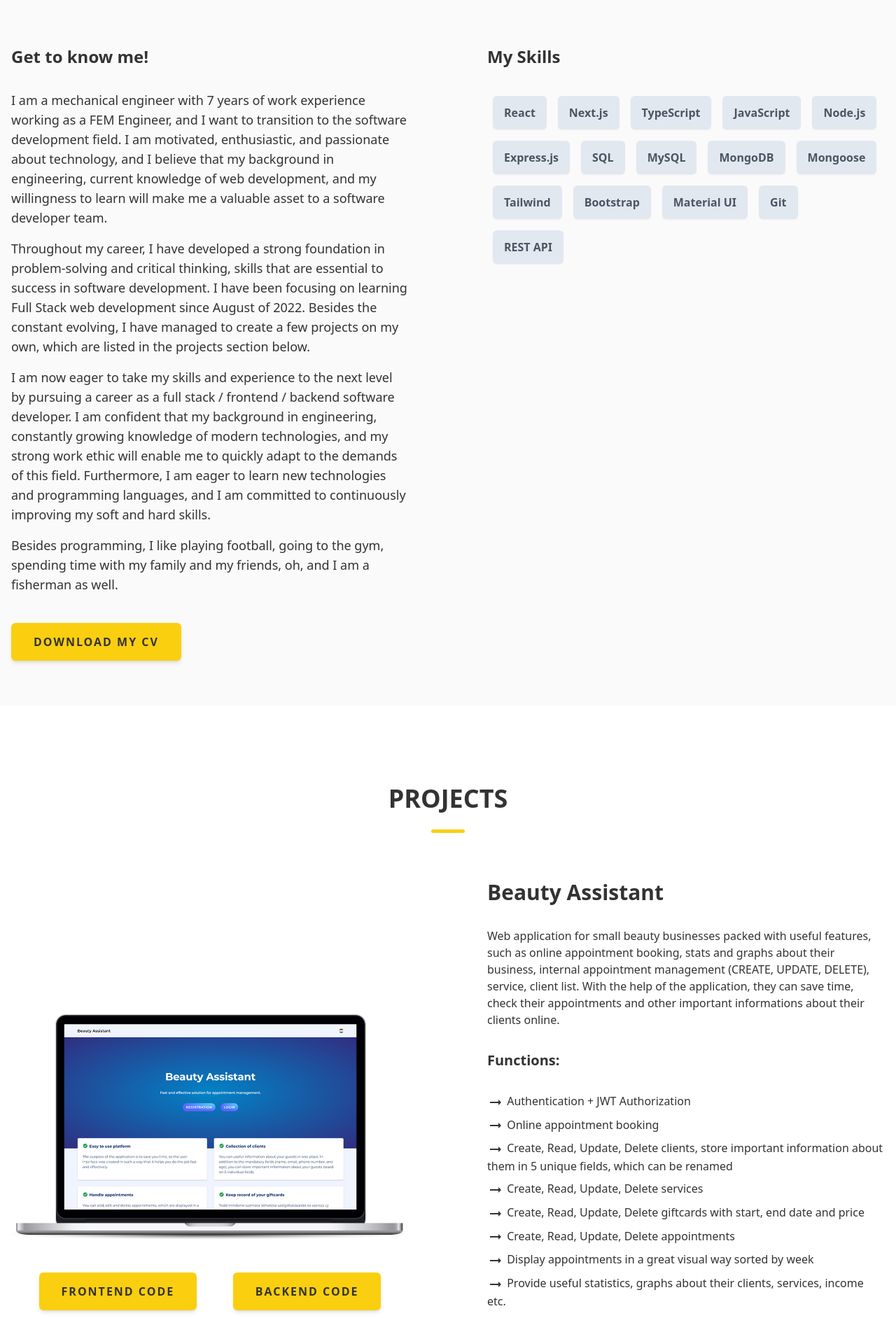
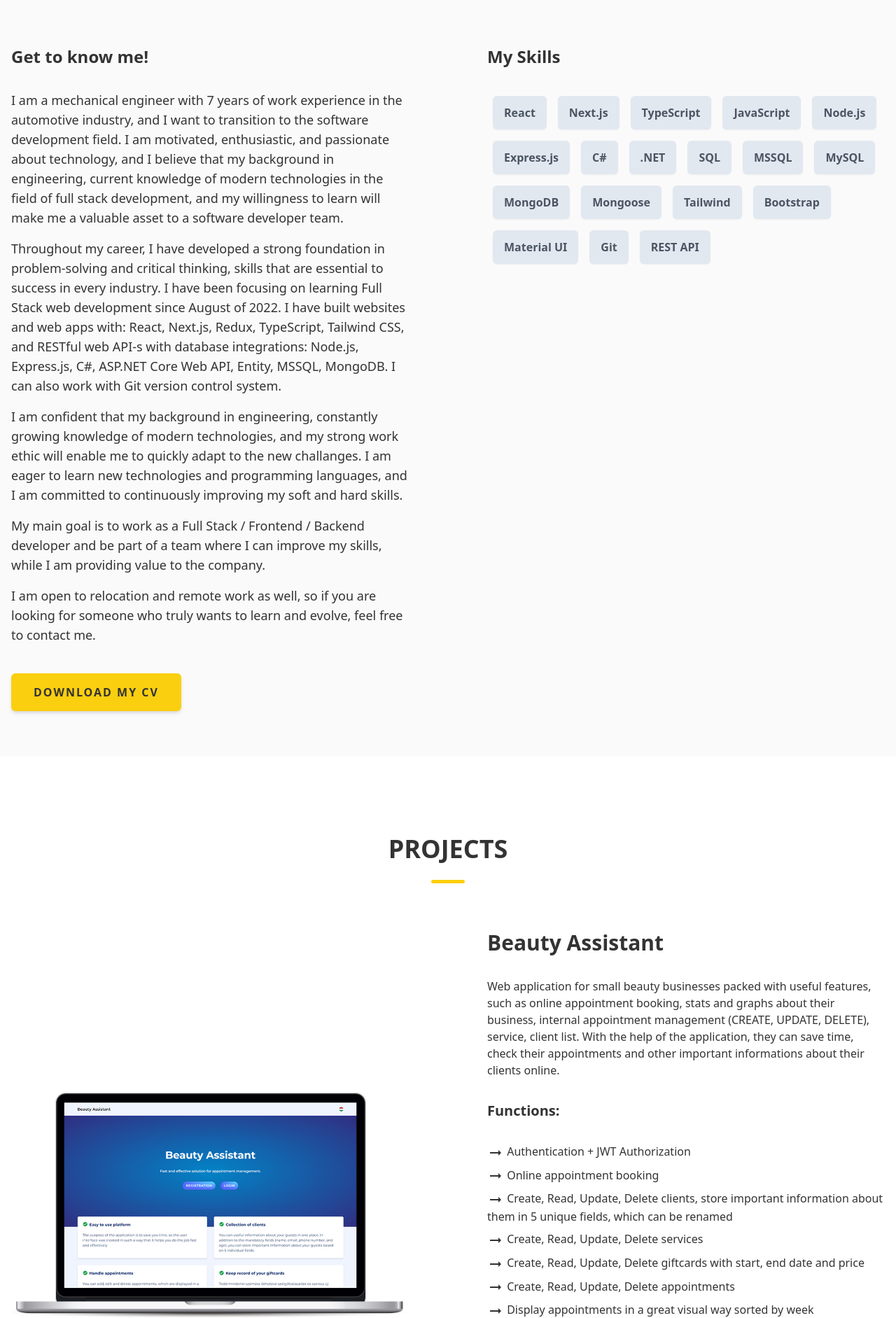
Before and after one commit to balazscsordas/portfolio-client, a Next.js app: page / in a window 1280 px wide. Shown: the part 983-2866 px from the top of the page at 70% size. Built offline with nearby package versions, Linux system fonts and the light colour scheme.

Commit message:
about me text changes

```diff
--- a/src/components/aboutMe/AboutMe.tsx
+++ b/src/components/aboutMe/AboutMe.tsx
@@ -4,10 +4,11 @@ const AboutMe = () => {
     return (
         <section>
             <h3 className="font-bold text-2xl mb-8">Get to know me!</h3>
-            <p className="my-4 text-lg">I am a mechanical engineer with 7 years of work experience working as a FEM Engineer, and I want to transition to the software development field. I am motivated, enthusiastic, and passionate about technology, and I believe that my background in engineering, current knowledge of web development, and my willingness to learn will make me a valuable asset to a software developer team.</p>
-            <p className="my-4 text-lg">Throughout my career, I have developed a strong foundation in problem-solving and critical thinking, skills that are essential to success in software development. I have been focusing on learning Full Stack web development since August of 2022. Besides the constant evolving, I have managed to create a few projects on my own, which are listed in the projects section below.</p>
-            <p className="my-4 text-lg">I am now eager to take my skills and experience to the next level by pursuing a career as a full stack / frontend / backend software developer. I am confident that my background in engineering, constantly growing knowledge of modern technologies, and my strong work ethic will enable me to quickly adapt to the demands of this field. Furthermore, I am eager to learn new technologies and programming languages, and I am committed to continuously improving my soft and hard skills.</p>
-            <p className="my-4 text-lg">Besides programming, I like playing football, going to the gym, spending time with my family and my friends, oh, and I am a fisherman as well.</p>
+            <p className="my-4 text-lg">I am a mechanical engineer with 7 years of work experience in the automotive industry, and I want to transition to the software development field. I am motivated, enthusiastic, and passionate about technology, and I believe that my background in engineering, current knowledge of modern technologies in the field of full stack development, and my willingness to learn will make me a valuable asset to a software developer team.</p>
+            <p className="my-4 text-lg">Throughout my career, I have developed a strong foundation in problem-solving and critical thinking, skills that are essential to success in every industry. I have been focusing on learning Full Stack web development since August of 2022. I have built websites and web apps with: React, Next.js, Redux, TypeScript, Tailwind CSS, and RESTful web API-s with database integrations: Node.js, Express.js, C#, ASP.NET Core Web API, Entity, MSSQL, MongoDB. I can also work with Git version control system.</p>
+            <p className="my-4 text-lg">I am confident that my background in engineering, constantly growing knowledge of modern technologies, and my strong work ethic will enable me to quickly adapt to the new challanges. I am eager to learn new technologies and programming languages, and I am committed to continuously improving my soft and hard skills.</p>
+            <p className="my-4 text-lg">My main goal is to work as a Full Stack / Frontend / Backend developer and be part of a team where I can improve my skills, while I am providing value to the company.</p>
+            <p className="my-4 text-lg">I am open to relocation and remote work as well, so if you are looking for someone who truly wants to learn and evolve, feel free to contact me.</p>
             <div className="mt-14 mb-16">
                 <DownloadCVButton/>
             </div>
--- a/src/components/aboutMe/Skills.tsx
+++ b/src/components/aboutMe/Skills.tsx
@@ -11,7 +11,10 @@ const Skills = () => {
                 <SkillElement name="JavaScript"/>
                 <SkillElement name="Node.js"/>
                 <SkillElement name="Express.js"/>
+                <SkillElement name="C#"/>
+                <SkillElement name=".NET"/>
                 <SkillElement name="SQL"/>
+                <SkillElement name="MSSQL"/>
                 <SkillElement name="MySQL"/>
                 <SkillElement name="MongoDB"/>
                 <SkillElement name="Mongoose"/>
--- a/src/components/projects/ProjectElement.tsx
+++ b/src/components/projects/ProjectElement.tsx
@@ -8,13 +8,12 @@ interface Props {
     name: string;
     description: string;
     linkToSite: string;
-    linkToCode1: string;
-    linkToCode2?: string;
+    linkToCode: string;
     functions?: string[];
     stackList: string[];
 }
 
-const ProjectElement = ({ image, name, description, linkToSite, linkToCode1, linkToCode2, functions, stackList }: Props) => {
+const ProjectElement = ({ image, name, description, linkToSite, linkToCode, functions, stackList }: Props) => {
     return (
         <section className="grid lg:grid-cols-2 gap-20 lg:gap-28 mb-32">
             <div className="flex justify-center items-center">
@@ -26,8 +25,7 @@ const ProjectElement = ({ image, name, description, linkToSite, linkToCode1, lin
                         height={600}
                     />
                     <div className='flex flex-row justify-evenly flex-wrap'>
-                        <PrimaryButton text='Frontend code' href={linkToCode1}/>
-                        { linkToCode2 && <PrimaryButton text='backend code' href={linkToCode2}/> }
+                        <PrimaryButton text='Code' href={linkToCode}/>
                         <PrimaryButton text='live site' href={linkToSite}/>
                     </div>
                 </div>
--- a/src/components/projects/ProjectsBlock.tsx
+++ b/src/components/projects/ProjectsBlock.tsx
@@ -11,8 +11,7 @@ const ProjectsBlock = () => {
                 image={BeautyAssistantImage}
                 name="Beauty Assistant"
                 description="Web application for small beauty businesses packed with useful features, such as online appointment booking, stats and graphs about their business, internal appointment management (CREATE, UPDATE, DELETE), service, client list. With the help of the application, they can save time, check their appointments and other important informations about their clients online."
-                linkToCode1="https://github.com/balazscsordas/Beauty-Assistant-client"
-                linkToCode2="https://github.com/balazscsordas/Beauty-Assistant-server"
+                linkToCode="https://github.com/stars/balazscsordas/lists/beauty-assistant"
                 linkToSite="https://beautyassistant.hu/"
                 functions={[
                     "Authentication + JWT Authorization",
@@ -33,7 +32,7 @@ const ProjectsBlock = () => {
                 image={DorinKozmetikaImage}
                 name="Website for client"
                 description="I was responsible for building the website based on the client's requirements and hosting it."
-                linkToCode1="https://github.com/balazscsordas/website-for-client-cosmetics-"
+                linkToCode="https://github.com/balazscsordas/website-for-client-cosmetics-"
                 linkToSite="https://dorinkozmetika.hu/"
                 stackList={[
                     "Gatsby.js", "JavaScript", "Sass", "HTML", "Bootstrap", "Neflify"
```
